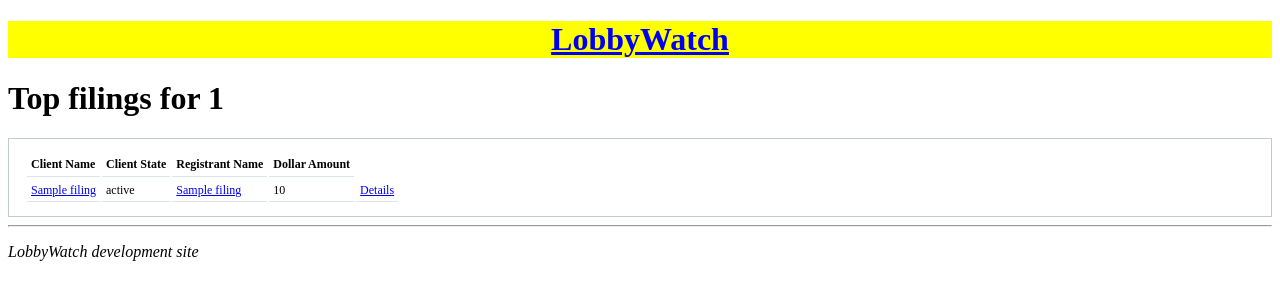
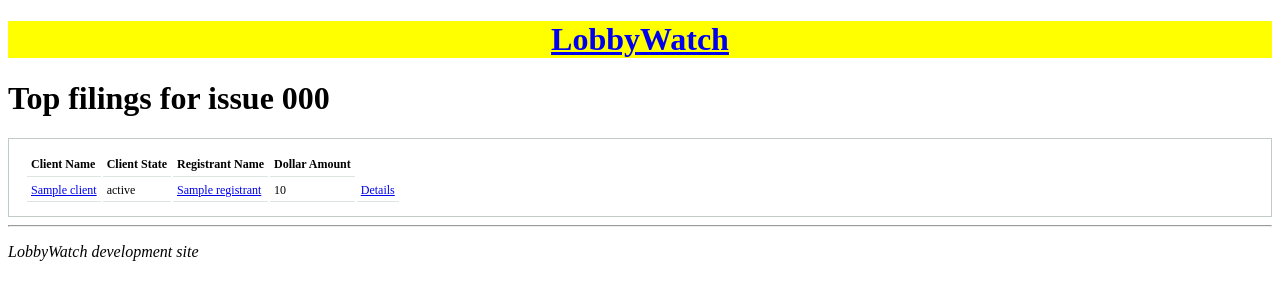
Before and after one commit to aisipos/djangolobbyist, a Django app: template mainsite/templates/issue/issue.html in a window 1280 px wide. Shown: the top 300 px of the page. Run offline with Django 3.2, Linux system fonts and the light colour scheme; the template is opened without the code that fills it: most values are stand-ins (such as "Sample title", 1, 10 or a date in 2020).

Commit message:
Fixes for issue detail page

```diff
--- a/mainsite/templates/issue/issue.html
+++ b/mainsite/templates/issue/issue.html
@@ -1,7 +1,7 @@
 {% extends "master.html" %}
 
 {%block content%}
-<h1>Top filings for {{id}}</h1>
+<h1>Top filings for issue {{issue.code}}</h1>
 
 <div class="module-content">
 <table class="minicharttable">
@@ -11,9 +11,9 @@
 <td><b>Dollar Amount</b></td>
 {% for filing in filings %}
 <tr>
-<td><a href="{%url client_detail filing.client_senate_id%}">{{filing.client_name}}</a></td>
-<td>{{filing.client_state}}</td>
-<td><a href="{%url registrant_detail filing.registrant_senate_id%}">{{filing.registrant_name}}</a></td>
+<td><a href="{%url client_detail filing.client.client_senate_id%}">{{filing.client.client_name}}</a></td>
+<td>{{filing.client.client_state}}</td>
+<td><a href="{%url registrant_detail filing.registrant.registrant_senate_id%}">{{filing.registrant.registrant_name}}</a></td>
 <td>{{filing.filing_amount}}</td>
 <td><a href="http://soprweb.senate.gov/index.cfm?event=getFilingDetails&filingID={{filing.filing_id}}">Details</a></td>
 </tr>
--- a/mainsite/templates/issue/top_issues.html
+++ b/mainsite/templates/issue/top_issues.html
@@ -13,7 +13,7 @@
 {% for issue in top_issues %}
 <tr>
 <td><span class="name">
-      <a href="{% url issue_detail issue.code|make_key %}">{{issue.code}}</a>
+      <a href="{% url issue_detail issue.issue_id %}">{{issue.code}}</a>
       <span class="index" style="width: {% widthratio issue.filing_set.count issues_sum 100 %}%"/>
     </span>
 </td>
--- a/urls.py
+++ b/urls.py
@@ -7,8 +7,8 @@ from django.conf import settings
 
 urlpatterns = patterns('',# View Prefix, see http://docs.djangoproject.com/en/dev/topics/http/urls/#the-view-prefix
                        url(r'^$'            ,'lobbyist.mainsite.views.index', name = 'home'),
-                       url(r'^issues?/$'                          ,'lobbyist.mainsite.views.issues',          name = 'issue'),
-                       url(r'^issues?/(?P<code>.+?)/$'            ,'lobbyist.mainsite.views.issue_detail',    name = 'issue_detail'),
+                       url(r'^issues?/$'                             ,'lobbyist.mainsite.views.issues',          name = 'issue'),
+                       url(r'^issues?/(?P<issue_id>.+?)/$'           ,'lobbyist.mainsite.views.issue_detail',    name = 'issue_detail'),
                        url(r'^lobbyists?/(?P<first_name>.*?)/(?P<last_name>.*?)/$'  ,'lobbyist.mainsite.views.lobbyist_detail', name = 'lobbyist_detail'),
                        url(r'^lobbyists?/$'                          ,'lobbyist.mainsite.views.lobbyists',       name = 'lobbyist'),
                        url(r'^clients?/$'                            ,'lobbyist.mainsite.views.clients',          name = 'client'),
```
Also changed, not shown: mainsite/views.py (+3 -4 lines).
